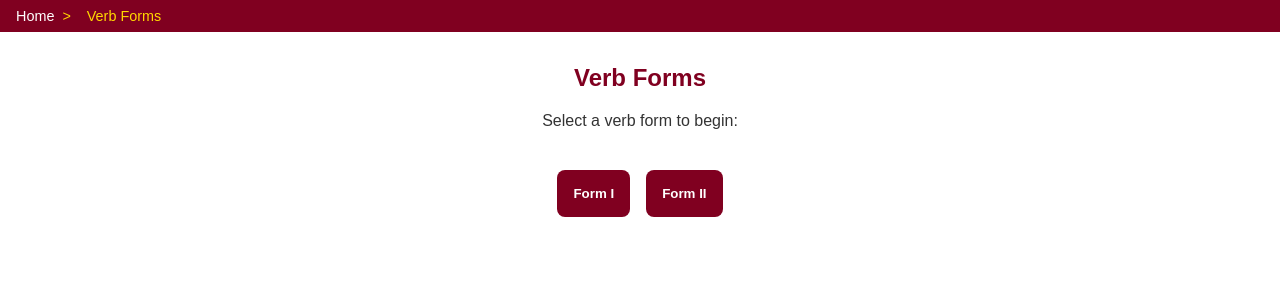
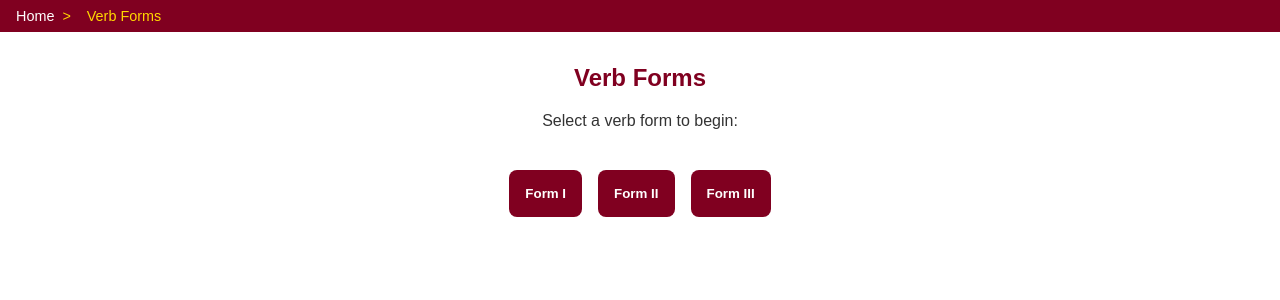
Before and after one commit to arafhossain/arabic-helper, a React (Create React App) app: page /verb-forms in a window 1280 px wide. Shown: the top 300 px of the page. Built offline with nearby package versions, Linux system fonts and the light colour scheme; a web font is replaced by a local one.

Commit message:
Add Form III

```diff
--- a/src/data/verbForms.ts
+++ b/src/data/verbForms.ts
@@ -94,4 +94,55 @@ export const verbFormsData: VerbForm[] = [
       },
     ],
   },
+  {
+    id: "form-iii",
+    formNumber: 3,
+    name: "Form III",
+    meaning: "Mutuality",
+    root: "فَاعَلَ",
+    hideModes: [],
+    learnSet: [
+      { tense: "past", verb: "فَاعَلَ" },
+      { tense: "present", verb: "يُفَاعِلُ" },
+      { tense: "command", verb: "فَاعِلْ" },
+      { tense: "verbalNoun", verb: "مُفَاعَلَةٌ" },
+      { tense: "doerPattern", verb: "مُفَاعِلٌ" },
+      { tense: "receiverPattern", verb: "مُفَاعَلٌ" },
+    ],
+    questionSet: [
+      {
+        baseVerb: "قاتل",
+        tenses: {
+          past: "قَاتَلَ",
+          present: "يُقَاتِلُ",
+          command: "قَاتِلْ",
+          verbalNoun: "مُقَاتَلَةٌ",
+          doerPattern: "مُقَاتِلٌ",
+          receiverPattern: "مُقَاتَلٌ",
+        },
+      },
+      {
+        baseVerb: "عاهد",
+        tenses: {
+          past: "عَاهَدَ",
+          present: "يُعَاهِدُ",
+          command: "عَاهِدْ",
+          verbalNoun: "مُعَاهَدَةٌ",
+          doerPattern: "مُعَاهِدٌ",
+          receiverPattern: "مُعَاهَدٌ",
+        },
+      },
+      {
+        baseVerb: "شارك",
+        tenses: {
+          past: "شَارَكَ",
+          present: "يُشَارِكُ",
+          command: "شَارِكْ",
+          verbalNoun: "مُشَارَكَةٌ",
+          doerPattern: "مُشَارِكٌ",
+          receiverPattern: "مُشَارَكٌ",
+        },
+      },
+    ],
+  },
 ];
```
